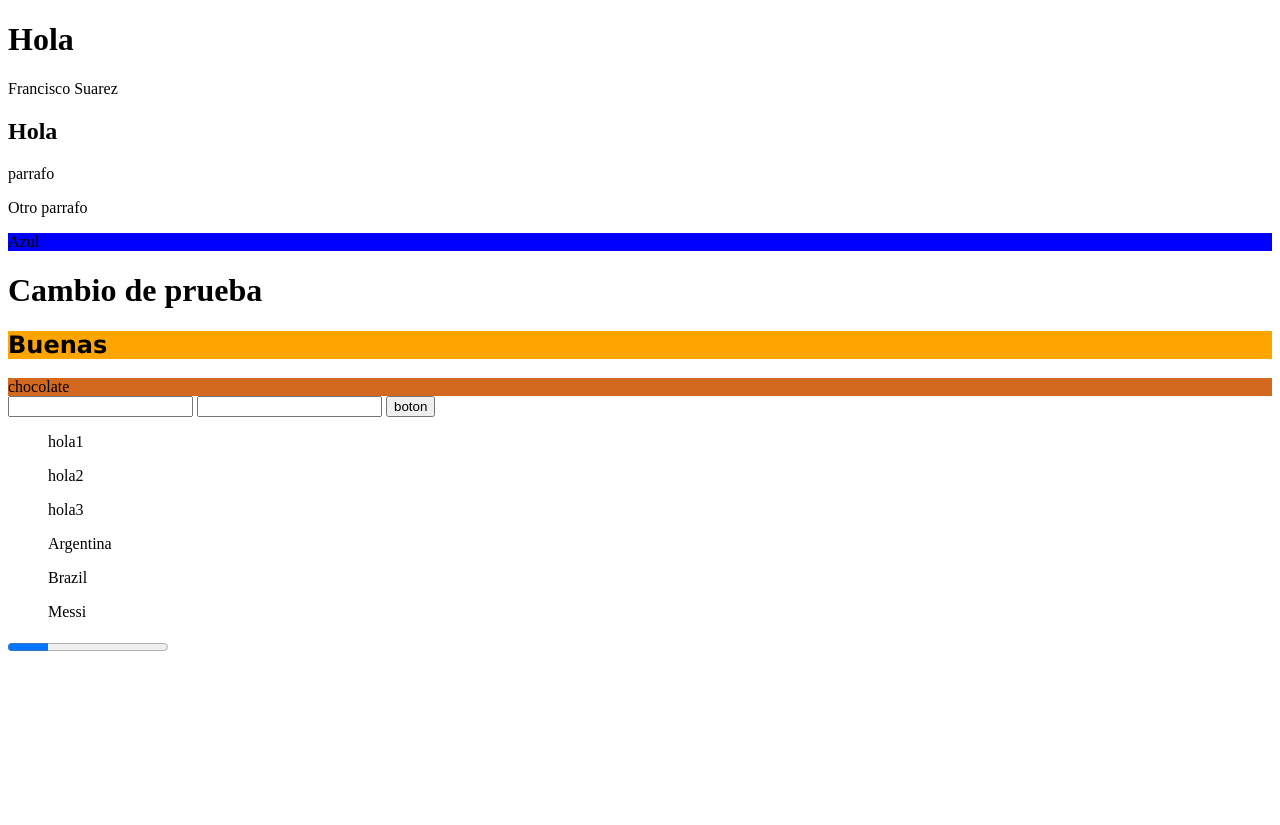
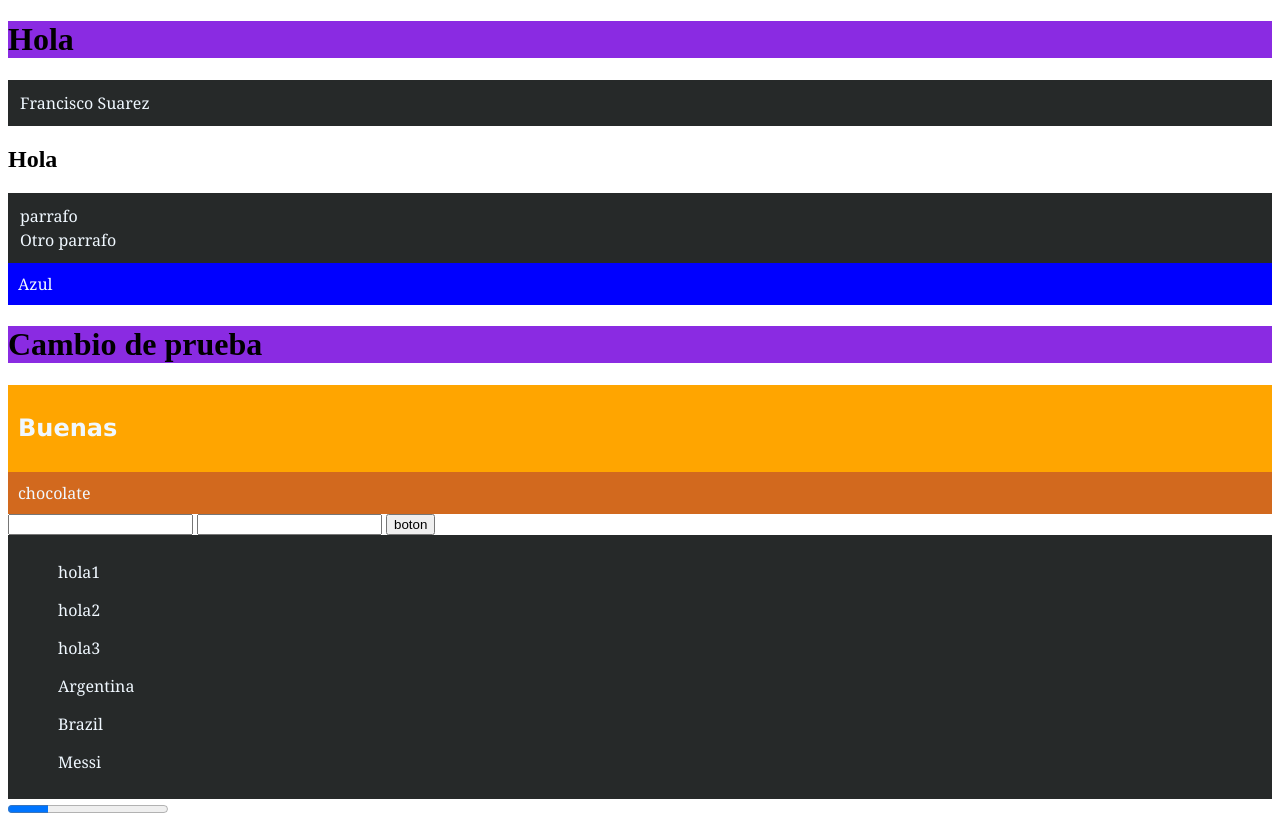
Before and after one commit to FranciscoSuarez555/Test, a plain HTML site: page index.html in a window 1280 px wide. Before the commit the page ends 800 px from the top, so only its background shows below. Drawn offline with Linux system fonts and the light colour scheme.

Commit message:
Agregue un css y se modifico estilos y colores

```diff
--- /dev/null
+++ b/Estilos.css
@@ -0,0 +1,27 @@
+div {
+    color: aliceblue;
+    background-color: rgb(38, 41, 41);
+
+    font-size: medium;
+
+    font-family:Cambria, Cochin, Georgia, Times, 'Times New Roman', serif ;
+margin: 0 auto;
+padding: 10px;
+
+}
+h1{
+    background-color: blueviolet;
+
+
+ display: flex;
+ justify-content: space-between;
+}
+
+body {
+    --oscuro: #212121;
+}
+p
+{
+margin:2px;
+
+}
--- a/index.html
+++ b/index.html
@@ -3,6 +3,8 @@
 <head>
     <meta charset="UTF-8">
     <meta name="viewport" content="width=device-width, initial-scale=1.0">
+    <link href="Estilos.css"  rel="stylesheet">
+
     <title>Document</title>
 </head>
 <body>
```
